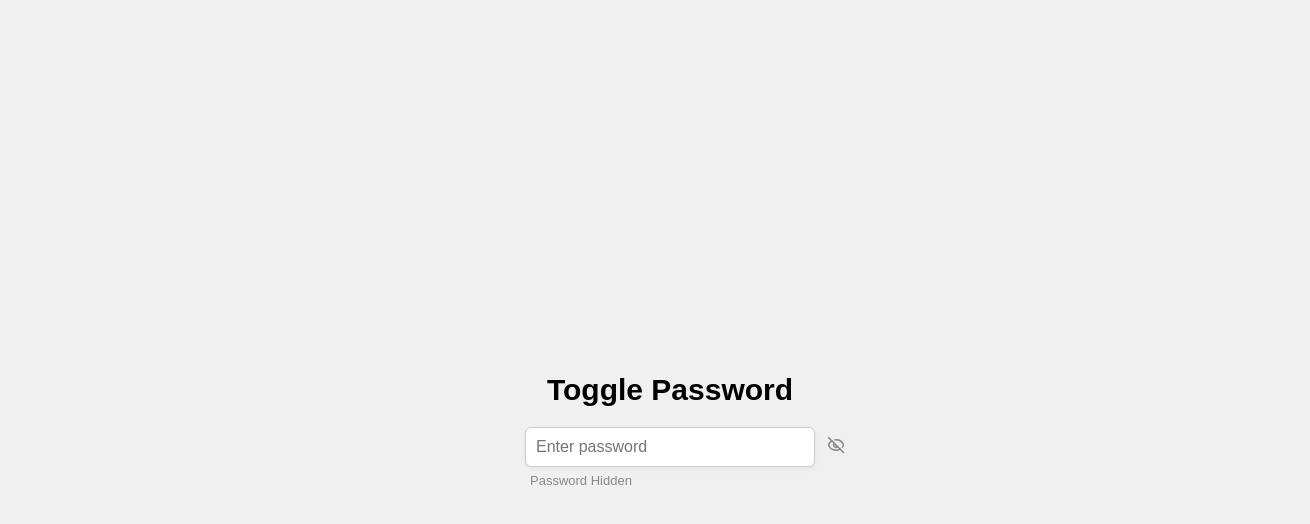
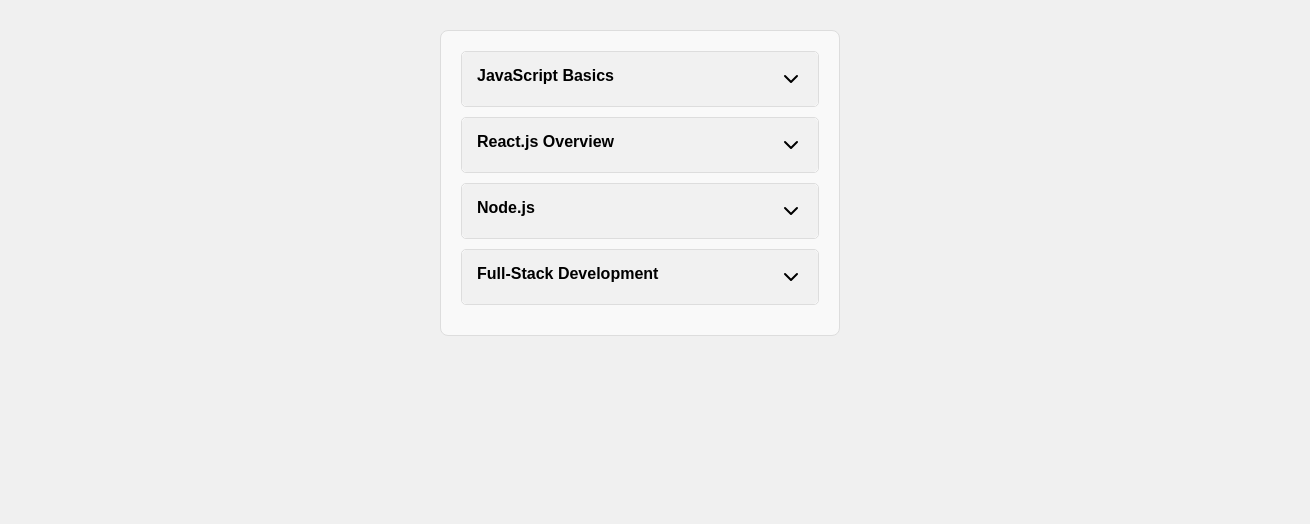
Before and after one commit to sonam002/react-interview-practice, a React (Vite) app: page / in a window 1280 px wide. Shown: the top 524 px of the page, 1310 px wide, since content can reach past the window. Built offline with nearby package versions, Linux system fonts and the light colour scheme.

Commit message:
006 - Accordian

```diff
--- a/src/App.js
+++ b/src/App.js
@@ -6,18 +6,39 @@
 import BacktoTop from "./problems/002-back-to-top/BacktoTop";
 import DarkMode from "./problems/003-dark-mode/DarkMode";
 import Counter from "./problems/004-usePreviousHook/Counter";
-import TogglePassword from "./problems/005-toggle-password/TogglePassword"
+import TogglePassword from "./problems/005-toggle-password/TogglePassword";
+import Accordion from "./problems/006-accordian/Accordian";
 
 const root = ReactDOM.createRoot(document.getElementById("root"));
 
 const App = () => {
+    const items = [
+        {
+            title: "JavaScript Basics",
+            content: "Learn variables, functions, and loops in JavaScript."
+        },
+        {
+            title: "React.js Overview",
+            content: "Understand components, state, and props in React."
+        },
+        {
+            title: "Node.js",
+            content: "Basics of server-side development with Node.js."
+        },
+        {
+            title: "Full-Stack Development",
+            content: "Build full-stack apps with React and Node.js."
+        }
+    ];
+
     return (
-        <div className = "app">
+        <div className="app">
             {/*<ProgressBar />*/}
             {/*<BacktoTop />*/}
             {/*<DarkMode /> */}
             {/*<Counter /> */}
-            <TogglePassword />
+            {/*<TogglePassword /> */}
+            <Accordion items={items} />
         </div>
     );
 };
--- /dev/null
+++ b/src/problems/006-accordian/Accordian.js
@@ -0,0 +1,45 @@
+import React, { useState } from "react";
+import { ChevronDown, ChevronUp } from "lucide-react";
+import "./styles.css";
+
+function Accordion({ items }) {
+  const [openIndex, setOpenIndex] = useState(null);
+
+  const handleClick = (index) => {
+    setOpenIndex((prev) => (prev === index ? null : index));
+  };
+
+  if (!items || items.length === 0) {
+    return <p>No items available</p>;
+  }
+
+  return (
+    <div className="accordion">
+      {items.map((item, index) => (
+        <div className="accordion-item" key={index}>
+          <button
+            className="accordion-title"
+            onClick={() => handleClick(index)}
+            aria-expanded={openIndex === index}
+          >
+            <span>{item.title}</span>
+
+            {openIndex === index ? (
+              <ChevronUp style={{ float: "right" }} />
+            ) : (
+              <ChevronDown style={{ float: "right" }} />
+            )}
+          </button>
+
+          {openIndex === index && (
+            <div className="accordion-content">
+              {item.content}
+            </div>
+          )}
+        </div>
+      ))}
+    </div>
+  );
+}
+
+export default Accordion;
--- /dev/null
+++ b/src/problems/006-accordian/styles.css
@@ -0,0 +1,53 @@
+/* General Accordion Styles */
+.accordion {
+    width: 100%;
+    max-width: 400px;
+    margin: auto;
+    padding: 20px;
+    border: 1px solid #ddd;
+    border-radius: 8px;
+    background-color: #f9f9f9;
+}
+
+/* Accordion Item Styles */
+.accordion-item {
+    margin-bottom: 10px;
+    border: 1px solid #ddd;
+    border-radius: 5px;
+    background-color: #fff;
+}
+
+/* Accordion Title Button */
+.accordion-title {
+    width: 100%;
+    padding: 15px;
+    text-align: left;
+    background-color: #f1f1f1;
+    border: none;
+    border-radius: 5px;
+    cursor: pointer;
+    font-size: 16px;
+    font-weight: bold;
+    transition: background-color 0.3s ease;
+}
+
+.accordion-title:hover {
+    background-color: #e0e0e0;
+}
+
+.accordion-title[aria-expanded="true"] {
+    background-color: #d0d0d0;
+}
+
+.accordion-content {
+    padding: 15px;
+    background-color: #fafafa;
+    border-top: 1px solid #ddd;
+    font-size: 14px;
+}
+
+.accordion p {
+    font-size: 16px;
+    color: #666;
+    text-align: center;
+}
```
